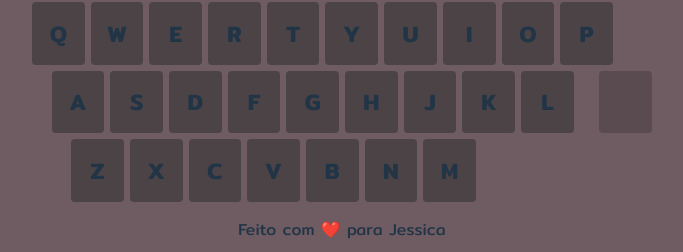
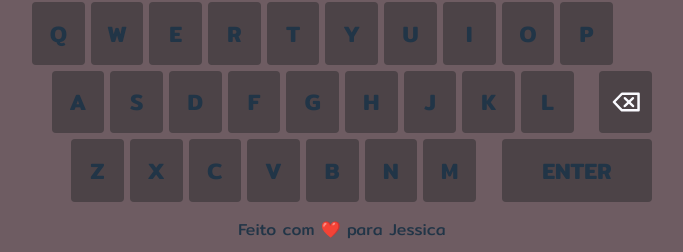
Before and after one commit to thiagomtolotti/termo-clone, a React (Vite) app: page / in a window 1280 px wide. Shown: the part 540-792 px from the top of the page, without its empty margins (298-981 px from the left). Built offline with nearby package versions, Linux system fonts and the light colour scheme.

Commit message:
adição do enter e backspace no teclado

```diff
--- a/src/components/ActiveGuessRow/ActiveGuessRow.tsx
+++ b/src/components/ActiveGuessRow/ActiveGuessRow.tsx
@@ -5,7 +5,7 @@ import { useEffect, useState, useLayoutEffect } from "react";
 import isLetter from "../../utils/isLetter";
 
 interface ActiveGuessRowProps {
-  sendGuess: (ev: React.KeyboardEvent, newGuess: string[]) => void;
+  sendGuess: (ev: KeyboardEvent, newGuess: string[]) => void;
 }
 
 export const ActiveGuessRow = ({ sendGuess }: ActiveGuessRowProps) => {
@@ -58,6 +58,16 @@ export const ActiveGuessRow = ({ sendGuess }: ActiveGuessRowProps) => {
     };
   }, []);
 
+  useEffect(() => {
+    document.addEventListener("keydown", (ev) => sendGuess(ev, guessValue));
+
+    return () => {
+      document.removeEventListener("keydown", (ev) =>
+        sendGuess(ev, guessValue)
+      );
+    };
+  }, [guessValue, sendGuess]);
+
   useLayoutEffect(() => {
     if (activeGuessIndex > 4) {
       setActiveGuessIndex(4);
@@ -71,10 +81,7 @@ export const ActiveGuessRow = ({ sendGuess }: ActiveGuessRowProps) => {
   }, [activeGuessIndex]);
 
   return (
-    <div
-      className={`${styles.guessRow}`}
-      onKeyDown={(ev) => sendGuess(ev, guessValue)}
-    >
+    <div className={`${styles.guessRow}`}>
       {guessValue.map((_, index) => (
         <Guess
           key={index}
--- a/src/components/GuessArea/GuessArea.tsx
+++ b/src/components/GuessArea/GuessArea.tsx
@@ -23,7 +23,7 @@ export const GuessArea = ({ word }: GuessAreaProps) => {
   const { renderNotification } = useContext(NotificationContext);
   const { guesses, sendGuess, activeGuessIndex } = useGuesses();
 
-  function handleSendGuess(ev: React.KeyboardEvent, newGuess: string[]) {
+  function handleSendGuess(ev: KeyboardEvent, newGuess: string[]) {
     if (ev.key !== "Enter") return;
 
     sendGuess(newGuess, word);
--- a/src/components/Keyboard/Key/Key.module.css
+++ b/src/components/Keyboard/Key/Key.module.css
@@ -29,3 +29,7 @@
   background-color: var(--main15);
   color: var(--main40);
 }
+
+#enter {
+  grid-column: 25 / span 8;
+}
--- a/src/components/Keyboard/Key/Key.tsx
+++ b/src/components/Keyboard/Key/Key.tsx
@@ -1,6 +1,8 @@
 import { useContext, useRef } from "react";
 import styles from "./Key.module.css";
 import { UsedKeysContext } from "../../../contexts/UsedKeysContext";
+
+import backspaceImg from "../../../assets/backspace.svg";
 
 interface KeyProps {
   children: string;
@@ -31,8 +33,13 @@ export const Key = ({ children }: KeyProps) => {
       onClick={() => {
         document.dispatchEvent(event);
       }}
+      id={children === "Enter" ? styles.enter : ""}
     >
-      {children}
+      {children !== "Backspace" ? (
+        children
+      ) : (
+        <img src={backspaceImg} width={28} />
+      )}
     </div>
   );
 };
--- a/src/components/Keyboard/Keyboard.tsx
+++ b/src/components/Keyboard/Keyboard.tsx
@@ -22,7 +22,7 @@ const KEYS = [
   "j",
   "k",
   "l",
-  "",
+  "Backspace",
   "z",
   "x",
   "c",
@@ -30,6 +30,7 @@ const KEYS = [
   "b",
   "n",
   "m",
+  "Enter",
 ];
 
 export const Keyboard = () => {
```
Also changed, not shown: src/assets/backspace.svg (added).
